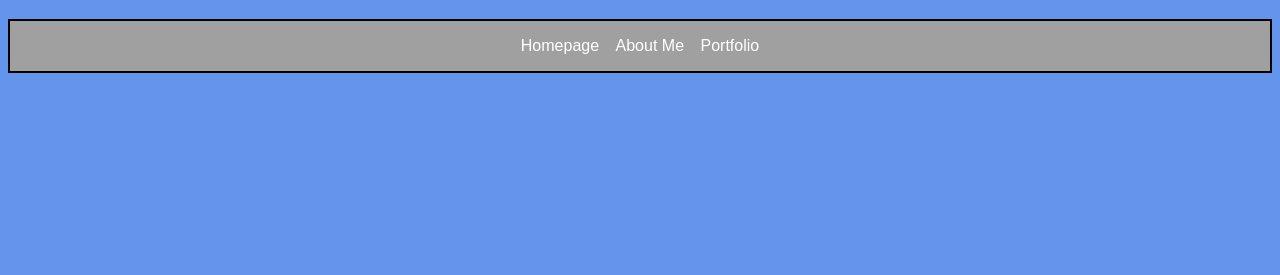
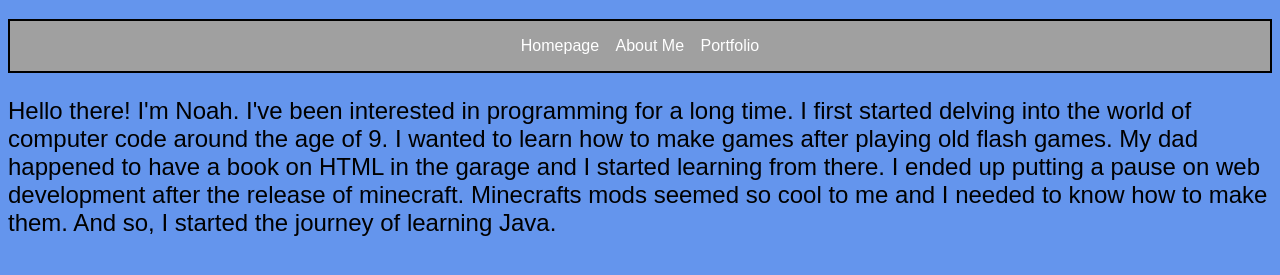
Before and after one commit to NoahW151/Personal-Website-Project, a plain HTML site: page about.html in a window 1280 px wide. Shown: the part 61-336 px from the top of the page. Drawn offline with Linux system fonts and the light colour scheme.

Commit message:
Adds content to the about me page

```diff
--- a/about.html
+++ b/about.html
@@ -13,5 +13,8 @@
         <a href="about.html">About Me</a>
         <a href="portfolio.html">Portfolio</a>
     </nav>
+    <main class="about">
+        <p>Hello there! I'm Noah. I've been interested in programming for a long time. I first started delving into the world of computer code around the age of 9. I wanted to learn how to make games after playing old flash games. My dad happened to have a book on HTML in the garage and I started learning from there. I ended up putting a pause on web development after the release of minecraft. Minecrafts mods seemed so cool to me and I needed to know how to make them. And so, I started the journey of learning Java.</p>
+    </main>
 </body>
 </html>
--- a/style.css
+++ b/style.css
@@ -35,3 +35,7 @@ h1 {
 main {
     display: inline-flex;
 }
+
+.about {
+    font-size: 150%;
+}
```
Also changed, not shown: index.html (+1 -0 lines).
